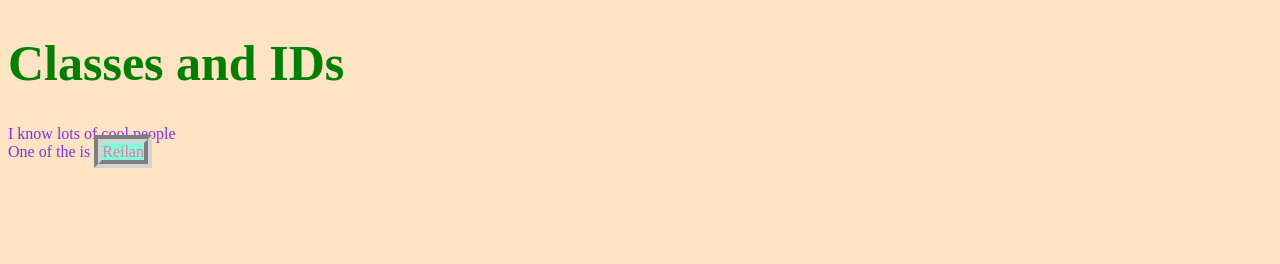
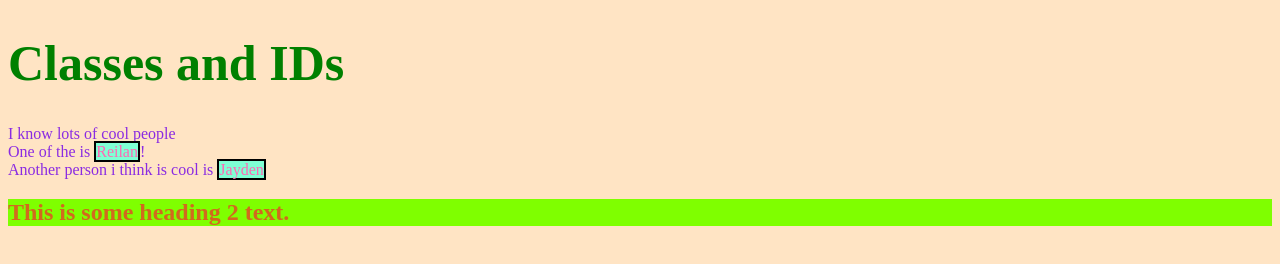
Before and after one commit to Psangha1234/classes-and-ids, a plain HTML site: page index.html in a window 1280 px wide. Drawn offline with Linux system fonts and the light colour scheme.

Commit message:
added new fonts and tested
test new fonts and did more spans in html

```diff
--- a/index.html
+++ b/index.html
@@ -10,7 +10,12 @@
 <body>
     <h1>Classes and IDs</h1>
     I know lots of cool people<br>
-    One of the is <span  class="name">Reilan</span>
+    One of the is <span  class="name">Reilan</span>!<br>
+    Another person i think is cool is <span class="name">Jayden</span>
+
+    <h2 class="name">
+        This is some heading 2 text.
+    </h2>
 
 
 
--- a/style.css
+++ b/style.css
@@ -12,6 +12,14 @@ h1 {
 .name {
     color: hotpink;
     background-color: aquamarine;
-    border: 8px groove lightgray;
+    border:2px solid  black;
+
 
 }
+
+h2.name{
+    color: chocolate;
+    background-color: chartreuse;
+    border: none;
+
+}
```
